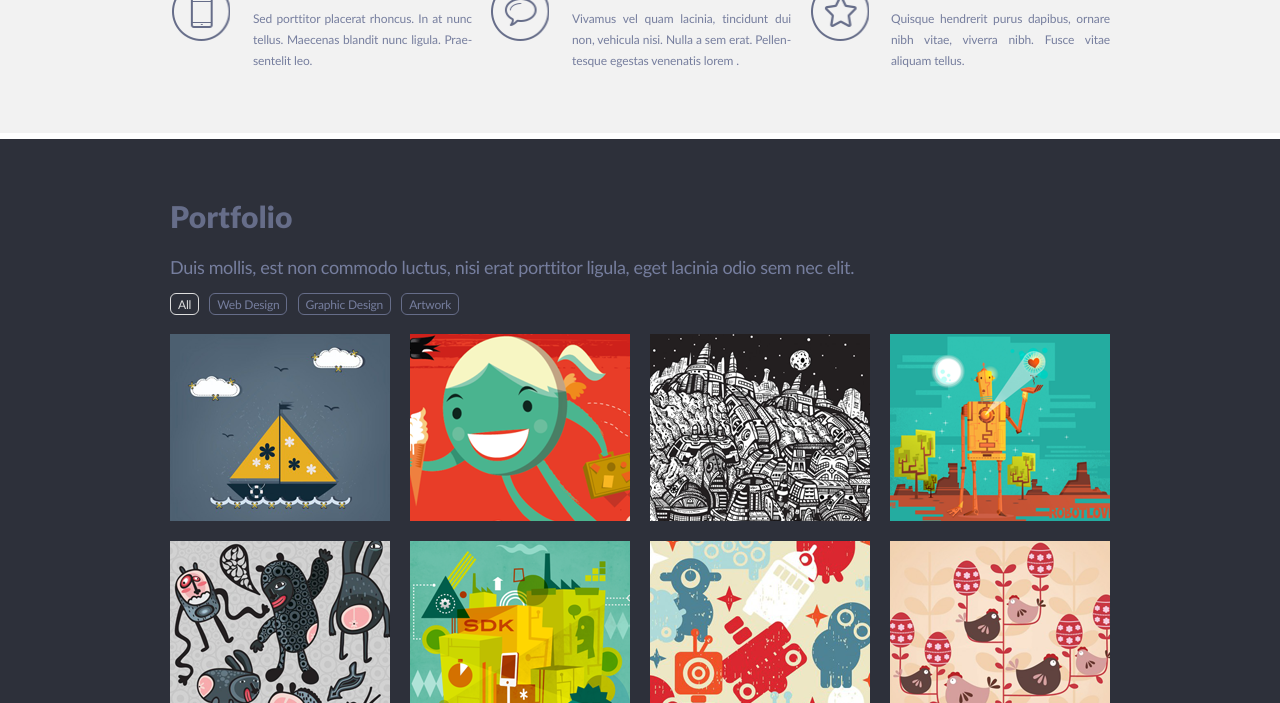
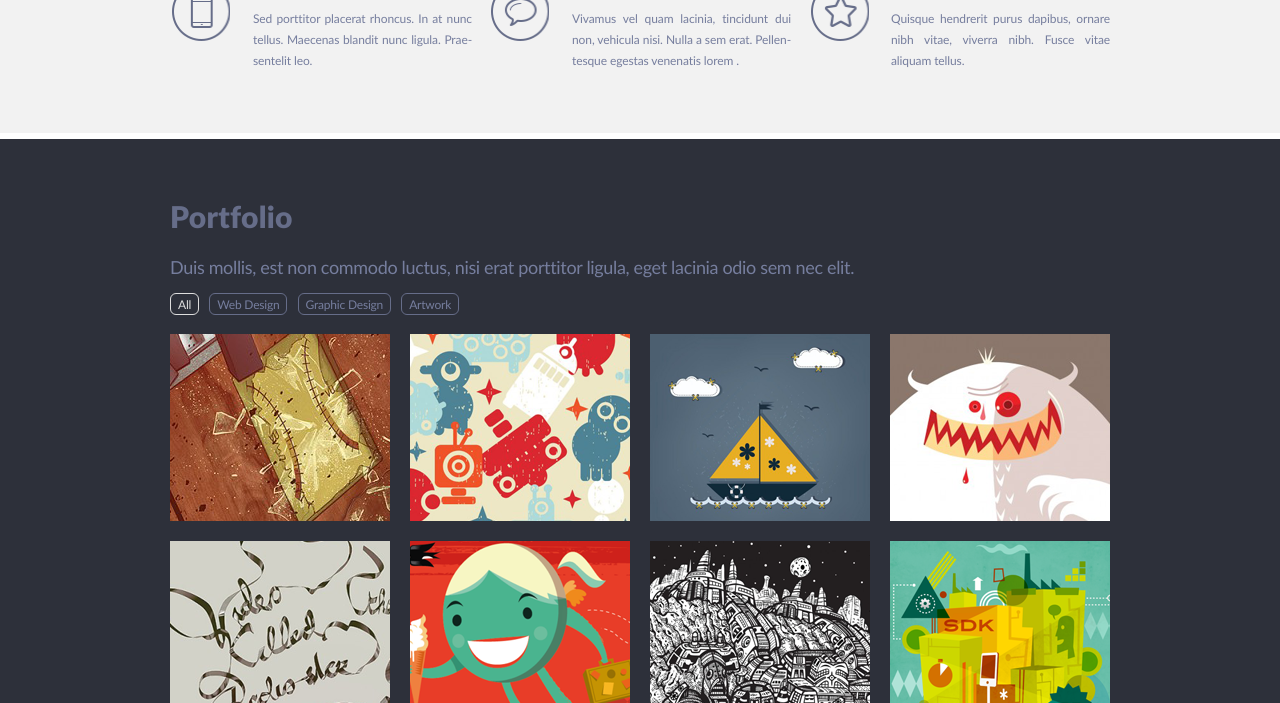
Before and after one commit to Smarrti/singolo, a plain HTML site: page index.html in a window 1280 px wide. Both pictures are taken after a click on the item "All". Shown: the part 1056-1759 px from the top of the page. Drawn offline with Linux system fonts and the light colour scheme.

Commit message:
feat: add fucntion for potfolio

```diff
--- a/script.js
+++ b/script.js
@@ -50,3 +50,39 @@ phoneHorizontal.addEventListener('click', () => {
         screenHorizontal.setAttribute('src', 'assets/phone/background-horizontal.png');
     }
 });
+
+const portfolioTags = document.querySelectorAll('.portfolio-tags li');
+const portfolioImages = document.querySelectorAll('.portfolio-images img');
+
+portfolioTags.forEach((e) => {
+    e.addEventListener('click', (event) => {
+        portfolioTags.forEach(e => {
+            e.classList.remove('portfolio-tags_active');
+        });
+        event.target.classList.add('portfolio-tags_active');
+        let random = [];
+        for (let i = 0; i < 12; i++) {
+            let randomNumber = Math.floor(Math.random() * Math.floor(12));
+            while(random.indexOf(randomNumber) !== -1) {
+                randomNumber = Math.floor(Math.random() * Math.floor(12));
+            }
+            random.push(randomNumber);
+        }
+        let imagesBlock = document.querySelector('.portfolio-images');
+        while (imagesBlock.firstChild) {
+            imagesBlock.removeChild(imagesBlock.firstChild);
+        }
+        random.forEach((e) => {
+            imagesBlock.appendChild(portfolioImages[e]);
+        })
+    })
+})
+
+portfolioImages.forEach((e) => {
+    e.addEventListener('click', (event) => {
+        portfolioImages.forEach((e) => {
+            e.classList.remove('portfolio-image_bordered');
+        })
+        event.target.classList.add('portfolio-image_bordered');
+    })
+})
--- a/style.css
+++ b/style.css
@@ -357,6 +357,10 @@ h2 {
 	transition: transform 1s;
 }
 
+.portfolio-image_bordered {
+	border: 5px solid #F06C64;
+}
+
 .about-us-wrapper {
 	background-color: #f2f2f2;
 	border-bottom: 6px solid #ffffff;
```
